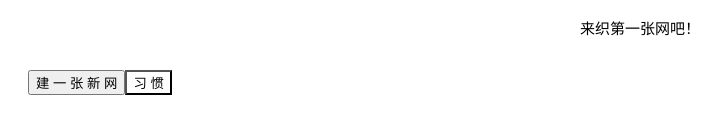
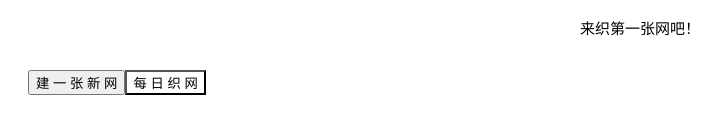
Before and after one commit to HeibaiPeiii/spiderweave, a React (Vite) app in the folder web/: page / in a window 1280 px wide. Shown: the part 279-412 px from the top of the page, without its empty margins (0-725 px from the left). Built offline with nearby package versions, Linux system fonts and the light colour scheme; the HTML template or start-up script is replaced by a standard one.

Commit message:
tweak: rename habit button to '每日织网'

```diff
--- a/web/src/pages/HomePage.jsx
+++ b/web/src/pages/HomePage.jsx
@@ -86,7 +86,7 @@ export default function HomePage({ onNavigate }) {
           onClick={() => onNavigate('habits')}
           style={{ background: 'rgba(255,255,255,0.04)' }}
         >
-          习 惯
+          每 日 织 网
         </button>
       </div>
 
```
